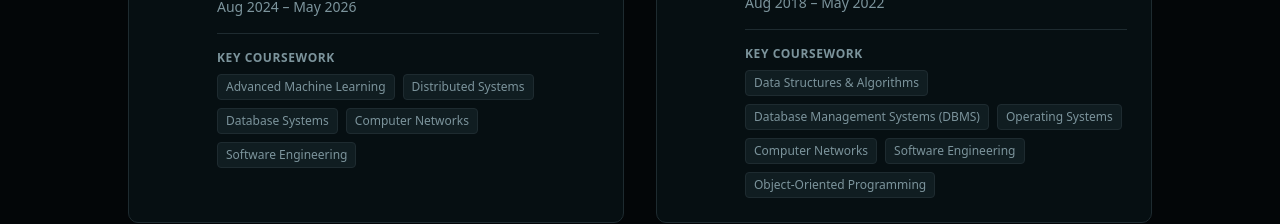
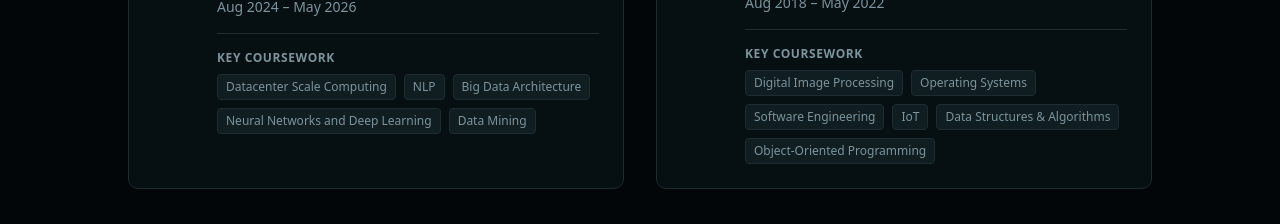
Before and after one commit to vsriharsha814/dashboard, a Next.js app: page / in a window 1280 px wide. Shown: the part 3500-3724 px from the top of the page. Built offline with nearby package versions, Linux system fonts and the light colour scheme.

Commit message:
Refactor EducationSection component: update coursework details, enhance layout styling, and improve accessibility of educational information.

```diff
--- a/components/EducationSection.tsx
+++ b/components/EducationSection.tsx
@@ -3,18 +3,18 @@ import { GraduationCap, Award } from "lucide-react";
 
 const COURSEWORK = {
   "University of Colorado Boulder": [
-    "Advanced Machine Learning",
-    "Distributed Systems",
-    "Database Systems",
-    "Computer Networks",
-    "Software Engineering",
+    "Datacenter Scale Computing",
+    "NLP",
+    "Big Data Architecture",
+    "Neural Networks and Deep Learning",
+    "Data Mining",
   ],
   "BITS Pilani": [
+    "Digital Image Processing",
+    "Operating Systems",
+    "Software Engineering",
+    "IoT",
     "Data Structures & Algorithms",
-    "Database Management Systems (DBMS)",
-    "Operating Systems",
-    "Computer Networks",
-    "Software Engineering",
     "Object-Oriented Programming",
   ],
 };
@@ -22,52 +22,52 @@ const COURSEWORK = {
 export default function EducationSection() {
   return (
     <section id="education" className="py-20 bg-background">
-      <div className="max-w-7xl mx-auto px-4 sm:px-6 lg:px-8">
-        <div className="text-center mb-12">
-          <h2 className="text-4xl md:text-5xl font-bold text-foreground mb-4">
+      <div className="px-4 mx-auto max-w-7xl sm:px-6 lg:px-8">
+        <div className="mb-12 text-center">
+          <h2 className="mb-4 text-4xl font-bold md:text-5xl text-foreground">
             Education
           </h2>
-          <p className="text-xl text-muted-foreground max-w-2xl mx-auto">
+          <p className="max-w-2xl mx-auto text-xl text-muted-foreground">
             Academic foundation in Computer Science
           </p>
         </div>
-        <div className="grid grid-cols-1 md:grid-cols-2 gap-8 max-w-5xl mx-auto">
+        <div className="grid max-w-5xl grid-cols-1 gap-8 mx-auto md:grid-cols-2">
           {education.map((edu, index) => (
             <div
               key={edu.institution}
-              className="bg-card rounded-lg border border-border p-6 hover:border-primary/50 transition-colors"
+              className="p-6 transition-colors border rounded-lg bg-card border-border hover:border-primary/50"
             >
               <div className="flex items-start gap-4">
                 <div className="p-3 rounded-lg bg-primary/10 shrink-0">
                   {index === 0 ? (
-                    <Award className="h-6 w-6 text-primary" />
+                    <Award className="w-6 h-6 text-primary" />
                   ) : (
-                    <GraduationCap className="h-6 w-6 text-primary" />
+                    <GraduationCap className="w-6 h-6 text-primary" />
                   )}
                 </div>
                 <div className="flex-1">
-                  <h3 className="text-xl font-bold text-foreground mb-1">
+                  <h3 className="mb-1 text-xl font-bold text-foreground">
                     {edu.degree}
                   </h3>
-                  <p className="text-lg font-semibold text-primary mb-2">
+                  <p className="mb-2 text-lg font-semibold text-primary">
                     {edu.institution}
                   </p>
                   {edu.gpa && (
-                    <p className="text-sm text-muted-foreground mb-3">
+                    <p className="mb-3 text-sm text-muted-foreground">
                       GPA: <span className="font-semibold text-foreground">{edu.gpa}</span>
                     </p>
                   )}
-                  <p className="text-sm text-muted-foreground mb-4">{edu.period}</p>
+                  <p className="mb-4 text-sm text-muted-foreground">{edu.period}</p>
                   {COURSEWORK[edu.institution as keyof typeof COURSEWORK] && (
-                    <div className="mt-4 pt-4 border-t border-border">
-                      <p className="text-xs font-semibold text-muted-foreground uppercase tracking-wider mb-2">
+                    <div className="pt-4 mt-4 border-t border-border">
+                      <p className="mb-2 text-xs font-semibold tracking-wider uppercase text-muted-foreground">
                         Key Coursework
                       </p>
                       <div className="flex flex-wrap gap-2">
                         {COURSEWORK[edu.institution as keyof typeof COURSEWORK].map((course) => (
                           <span
                             key={course}
-                            className="px-2 py-1 bg-muted text-muted-foreground rounded text-xs border border-border"
+                            className="px-2 py-1 text-xs border rounded bg-muted text-muted-foreground border-border"
                           >
                             {course}
                           </span>
```
